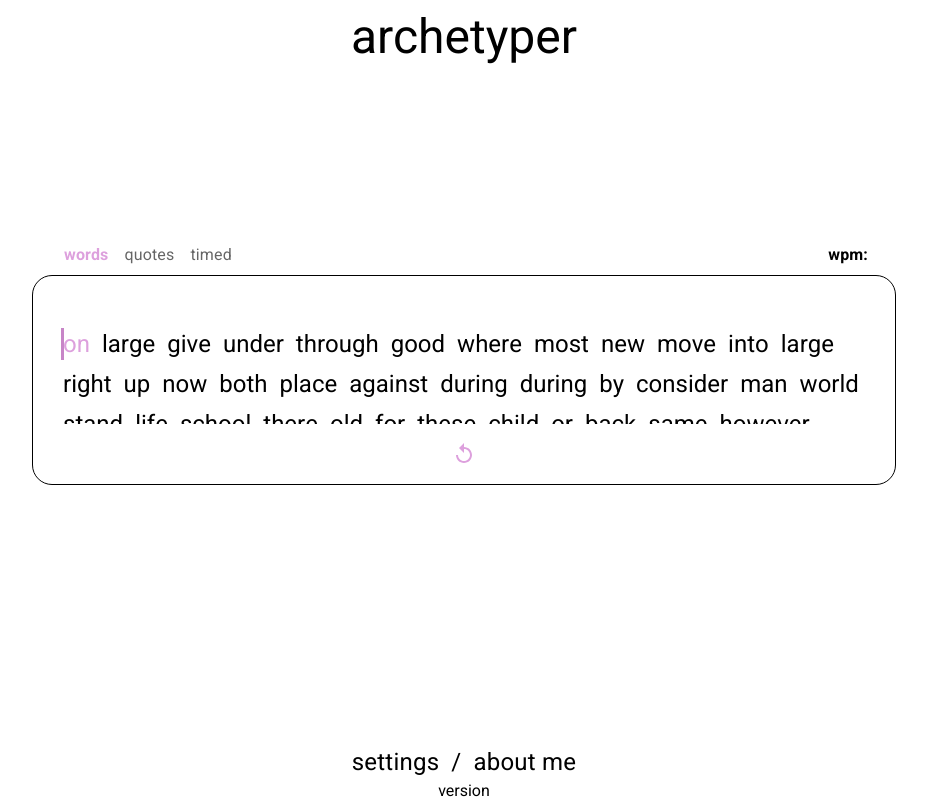
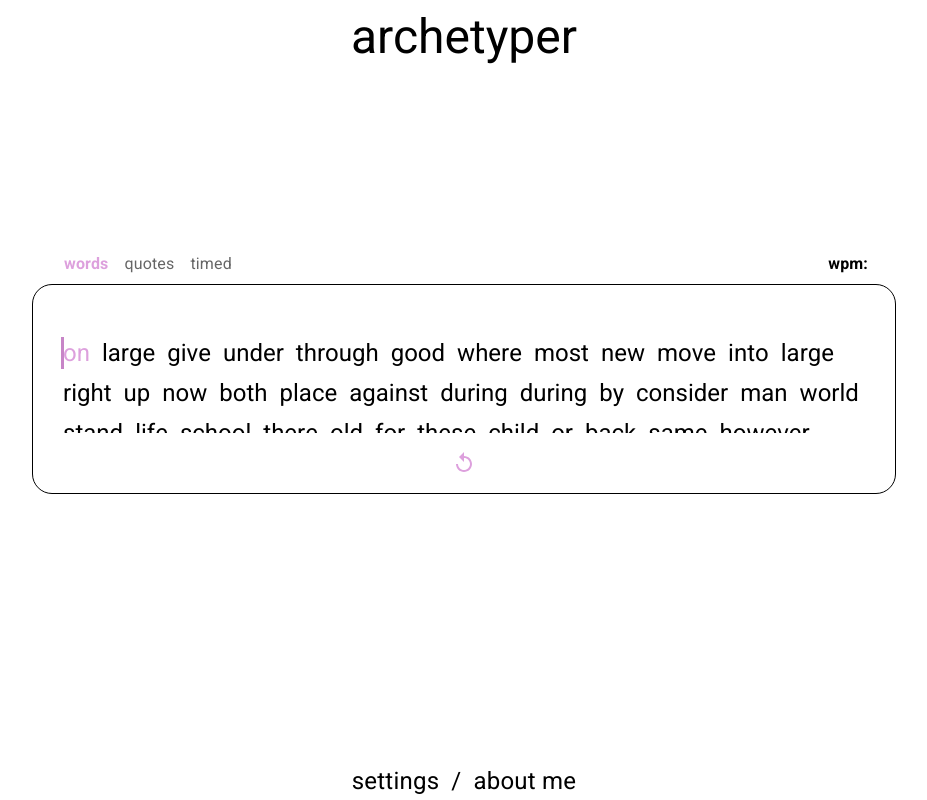
Before and after one commit to nkuek/archetyper, a React (Create React App) app: page / in a window 1280 px wide. Shown: the whole page, without its empty margins (176-1103 px from the left). Built offline with nearby package versions, Linux system fonts and the light colour scheme.

Commit message:
removing version number for now

```diff
--- a/src/app/App.tsx
+++ b/src/app/App.tsx
@@ -172,7 +172,6 @@ const App = () => {
           about me
         </Typography>
       </Container>
-      <div>
       <Settings
         open={settingsDialogOpen}
         onClose={(e) => closeDialog(e, setSettingsDialogOpen)}
@@ -182,8 +181,6 @@ const App = () => {
         onClose={(e) => closeDialog(e, setAboutMeOpen)}
       />
     </div>
-      <Box sx={{ textAlign: 'center', color: theme.words }}>version</Box>
-    </div>
   );
 };
 
```
Lines whose indentation alone changed are shown as unchanged.
